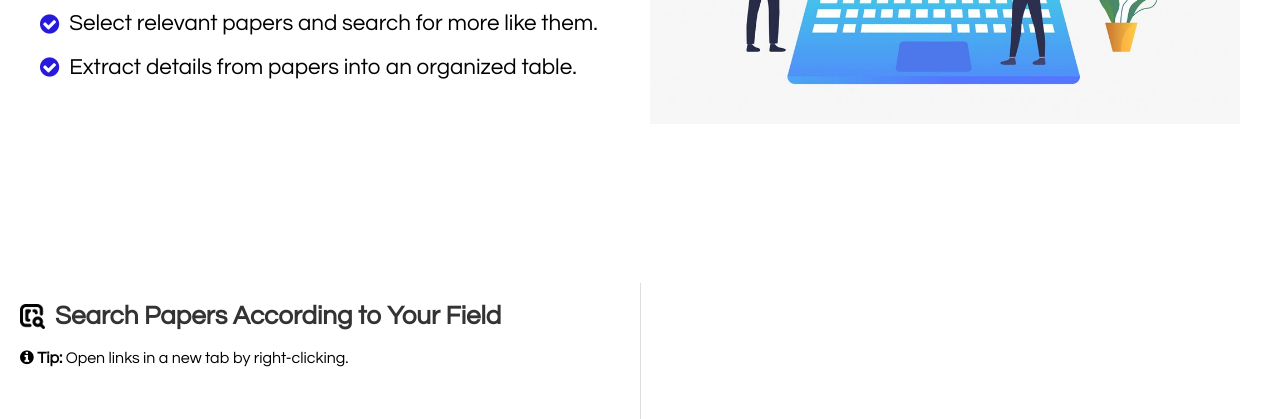
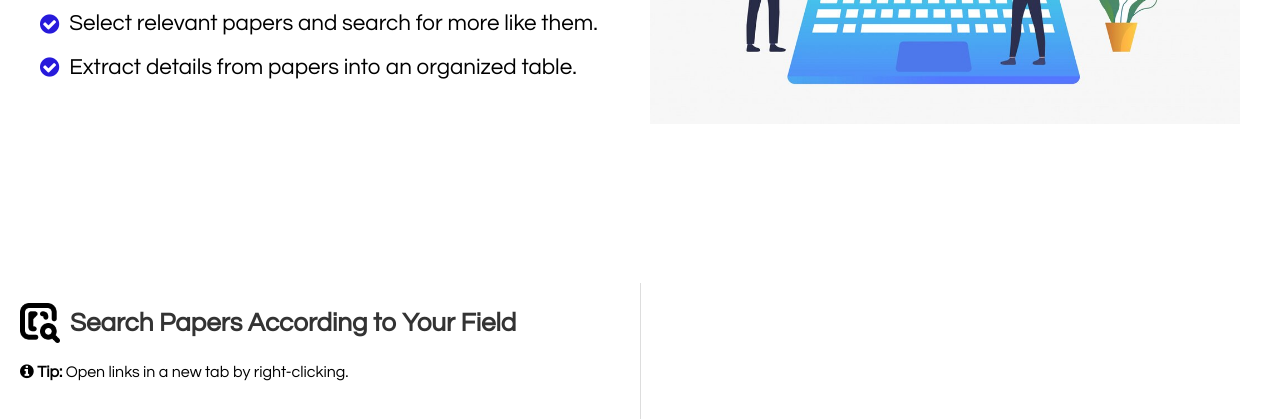
Before and after one commit to zahrakhan010/COE-AI-web-page, a plain HTML site: page index.html in a window 1280 px wide. Shown: the part 1297-1716 px from the top of the page. Drawn offline with Linux system fonts and the light colour scheme.

```diff
--- a/css/style.css
+++ b/css/style.css
@@ -198,7 +198,7 @@
 }
 
 .heading-icon {
-    width: 25px; /* Icon size */
+    width: 40px; /* Icon size */
     height: auto;
     margin-right: 10px; /* Space between icon and text */
 }
```
